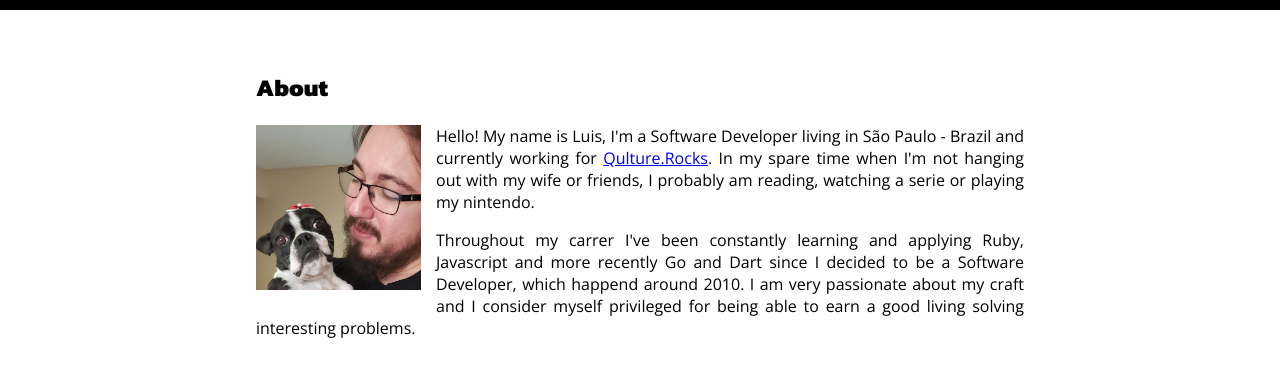
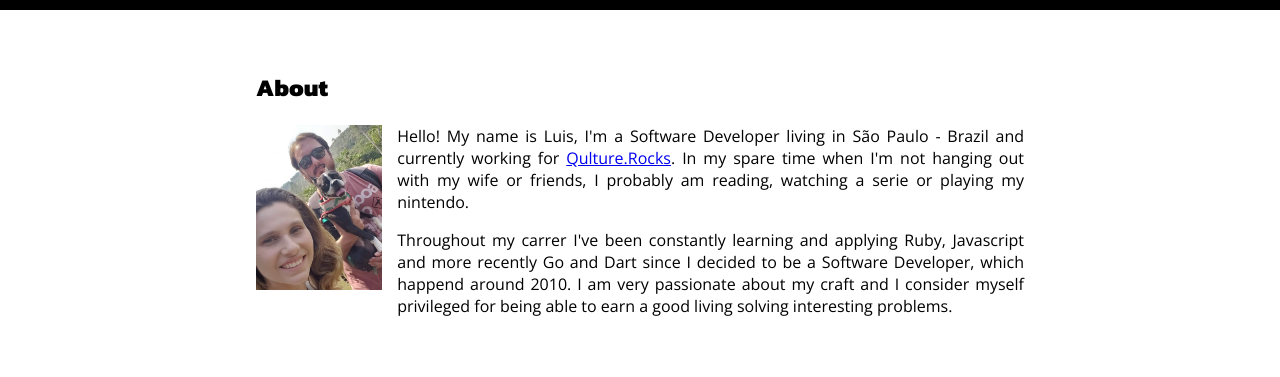
Before and after one commit to lfv89/lfv89.github.io, a Jekyll site: the page built from _pages/about.html, in a window 1280 px wide. Shown: the top 377 px of the page. Built offline with Jekyll 4.4.1, drawn with Linux system fonts in a browser that asks for light colours.

Commit message:
Change picture

```diff
--- a/_pages/about.html
+++ b/_pages/about.html
@@ -6,7 +6,7 @@ permalink: about.html
 
 <h1>About</h1>
 
-<img src="/assets/luis-e-ruby.jpeg"/>
+<img src="/assets/family.png"/>
 
 <p>Hello! My name is Luis, I'm a {{ site.me.occupation }} living in {{ site.me.location }} and currently working for <a href="{{ site.employer.url }}">{{ site.employer.name }}</a></i>. In my spare time when I'm not hanging out with my wife or friends, I probably am reading, watching a serie or playing my nintendo.</p>
 
```
Also changed, not shown: assets/family.png (added).
